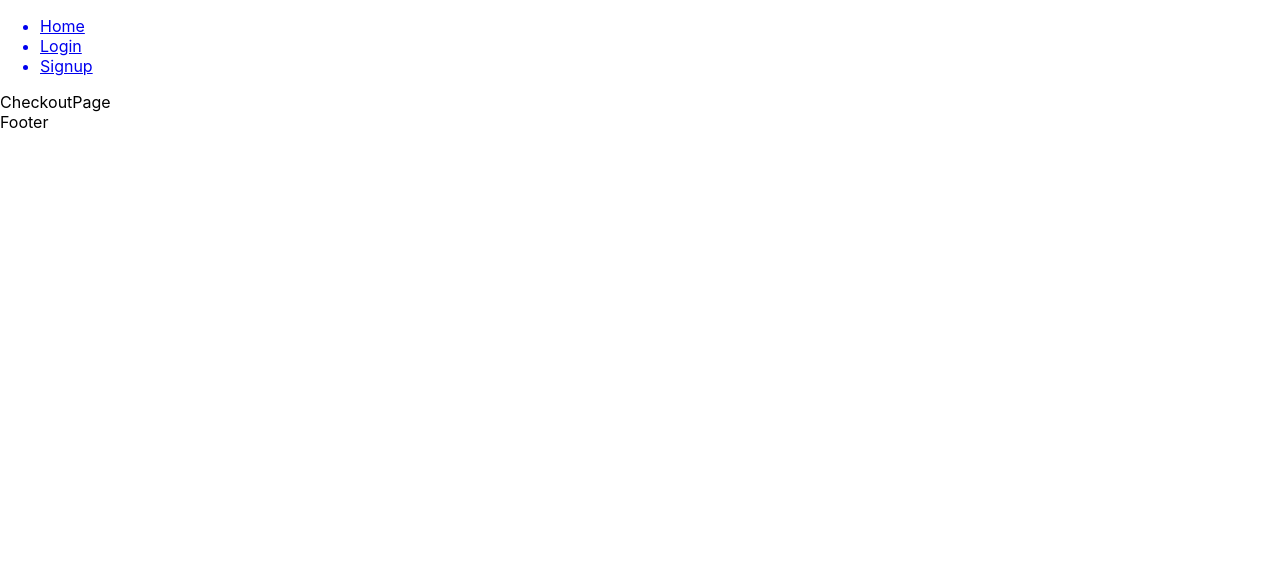
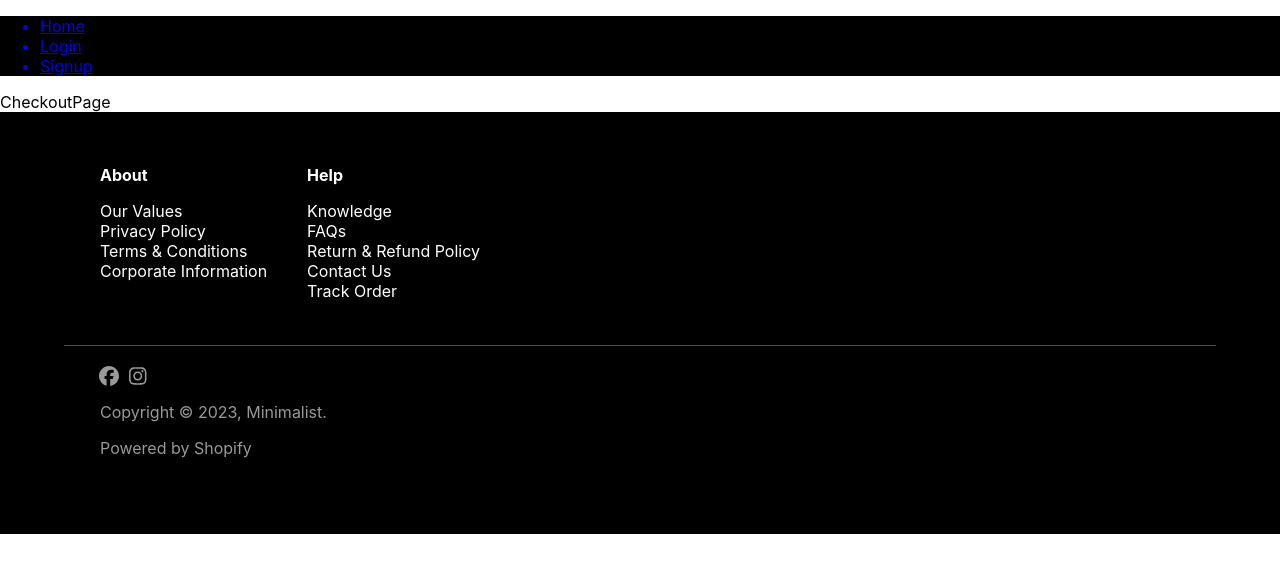
Before and after one commit to msn2106/beminimalist, a React (Create React App) app: page /checkout in a window 1280 px wide. Shown: the top 572 px of the page. Built offline with nearby package versions, Linux system fonts and the light colour scheme.

Commit message:
Adding footer and installing font-aweasome in the project

```diff
--- a/package.json
+++ b/package.json
@@ -3,6 +3,10 @@
   "version": "0.1.0",
   "private": true,
   "dependencies": {
+    "@fortawesome/fontawesome-free": "^6.4.0",
+    "@fortawesome/fontawesome-svg-core": "^6.4.0",
+    "@fortawesome/free-brands-svg-icons": "^6.4.0",
+    "@fortawesome/react-fontawesome": "^0.2.0",
     "@testing-library/jest-dom": "^5.16.5",
     "@testing-library/react": "^13.4.0",
     "@testing-library/user-event": "^13.5.0",
--- a/src/components/Footer.js
+++ b/src/components/Footer.js
@@ -1,9 +1,80 @@
-import React from 'react'
+import React, { useState } from 'react';
+import { Link } from 'react-router-dom';
+import { FontAwesomeIcon } from '@fortawesome/react-fontawesome';
+import { faFacebook, faInstagram } from '@fortawesome/free-brands-svg-icons';
+
 
 const Footer = () => {
+  const [showAbout] = useState(true);
+  const [showHelp] = useState(true);
+
+
   return (
-    <div>Footer</div>
-  )
-}
+    <footer style={{ backgroundColor: 'black', color: 'white' }}>
+      <div className="footer-content">
+        <br></br>
+        <br></br>
+        <div className="footer-links" style={{ display: 'flex', paddingLeft: '100px' }}>
+          <div className="footer-section" style={{ marginRight: '10px' }}>
+            <h2 style={{ fontSize: '1rem' }}>About</h2>
+            {showAbout && (
+              <div>
+                <ul style={{ listStyleType: 'none', paddingLeft: '0' }}>
+                  <li style={{ paddingLeft: '0px' }}><Link to="/" style={{ color: 'white', textDecoration: 'none' }}>Our Values</Link></li>
+                  <li style={{ paddingLeft: '0px' }}><Link to="/" style={{ color: 'white', textDecoration: 'none' }}>Privacy Policy</Link></li>
+                  <li style={{ paddingLeft: '0px' }}><Link to="/" style={{ color: 'white', textDecoration: 'none' }}>Terms & Conditions</Link></li>
+                  <li style={{ paddingLeft: '0px' }}><Link to="/" style={{ color: 'white', textDecoration: 'none' }}>Corporate Information</Link></li>
+                </ul>
+              </div>
 
-export default Footer
+            )}
+            <br></br>
+
+          </div>
+
+          <br></br>
+          <div className="footer-section" style={{ paddingLeft: '30px' }}>
+            <h2 style={{ fontSize: '1rem' }}>Help</h2>
+            {showHelp && (
+              <div>
+                <ul style={{ listStyleType: 'none', paddingLeft: '0' }}>
+                  <li style={{ paddingLeft: '0px' }}><Link to="/" style={{ color: 'white', textDecoration: 'none' }}>Knowledge</Link></li>
+                  <li style={{ paddingLeft: '0px' }}><Link to="/" style={{ color: 'white', textDecoration: 'none' }}>FAQs</Link></li>
+                  <li style={{ paddingLeft: '0px' }}><Link to="/" style={{ color: 'white', textDecoration: 'none' }}>Return & Refund Policy</Link></li>
+                  <li style={{ paddingLeft: '0px' }}><Link to="/" style={{ color: 'white', textDecoration: 'none' }}>Contact Us</Link></li>
+                  <li style={{ paddingLeft: '0px' }}><Link to="/" style={{ color: 'white', textDecoration: 'none' }}>Track Order</Link></li>
+                </ul>
+              </div>
+            )}
+            <br></br>
+          </div>
+
+        </div>
+
+
+      </div>
+      <div>
+
+        <hr style={{
+          marginBottom: '0px', border: '0px', height: '0.5px', width: '90%', background: 'rgba(255, 255, 255, 0.3)'
+        }}></hr>
+
+        <br></br>
+        <div style={{ display: 'flex', alignItems: 'left', justifyContent: 'left', marginLeft: '6.2rem' , }}>
+          <FontAwesomeIcon icon={faFacebook} size="lg" style={{ marginRight: '10px', color: 'rgba(255, 255, 255, 0.6)' }} />
+          <FontAwesomeIcon icon={faInstagram} size="lg" style={{ marginRight: '10px', color:'rgba(255, 255, 255, 0.6)' }} />
+        </div>
+        <div style={{ paddingLeft: '100px',color: 'rgba(255, 255, 255, 0.6)' }}>
+          <p> Copyright &copy;  {new Date().getFullYear()}, Minimalist.</p>
+          <p>Powered by Shopify</p>
+          <br></br>
+          <br></br>
+          <br></br>
+        </div>
+      </div>
+
+    </footer>
+  );
+};
+
+export default Footer;
--- a/src/components/Navbar.js
+++ b/src/components/Navbar.js
@@ -3,13 +3,17 @@ import { Link } from 'react-router-dom';
 
 const Navbar = () => {
   return (
-    <div>
+    <header style={{ backgroundColor: 'black', color: 'white' }}>
+      <div>
       <ul>
         <Link to='/'><li>Home</li></Link>
         <Link to='/login'><li>Login</li></Link>
         <Link to='/signup'><li>Signup</li></Link>
       </ul>
     </div>
+      </header>
+
+
   )
 }
 
```
Also changed, not shown: 1 other file (tests, documents, lock files or other folders).
